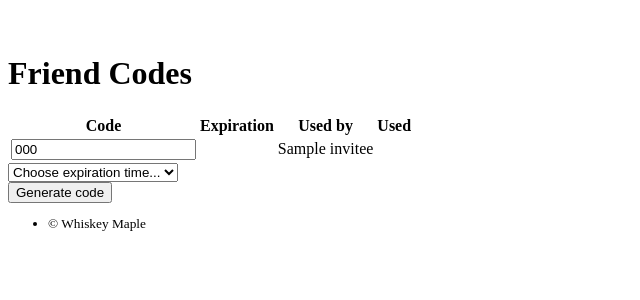
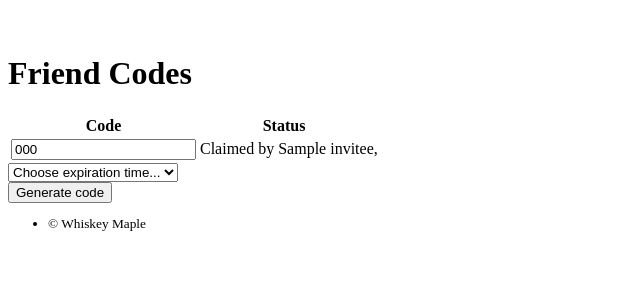
Before and after one commit to extant1/movie_knight, a Flask app: template movie_knight/templates/invite/manage.html in a window 1280 px wide. Shown: the part 60-360 px from the top of the page, without its empty margins (0-640 px from the left). Run offline with Flask 2, Linux system fonts and the light colour scheme; tables that the repository leaves empty hold one stand-in row (values such as "Sample post"); the template is opened without the code that fills it: values that come from a table or form of the project are taken from there, most other values are stand-ins (such as "Sample title", 1, 10 or a date in 2020); parts of the project's set-up code (start-up, migrations or seed data) failed here and were passed over; some libraries are stand-ins or nearby versions.

Commit message:
-cleanup unused code -simplify manage code list verbosity -check invalidate for owner or admin -add expired check to invitation model -fix expired status

```diff
--- a/movie_knight/templates/invite/manage.html
+++ b/movie_knight/templates/invite/manage.html
@@ -4,11 +4,16 @@
         <h1>Friend Codes</h1>
         <table class="table">
             <thead class="thead-dark">
+{#            <tr>#}
+{#                <th scope="col">Code</th>#}
+{#                <th scope="col">Expiration</th>#}
+{#                <th scope="col">Used by</th>#}
+{#                <th scope="col">Used</th>#}
+{#                <th></th>#}
+{#            </tr>#}
             <tr>
-                <th scope="col">Code</th>
-                <th scope="col">Expiration</th>
-                <th scope="col">Used by</th>
-                <th scope="col">Used</th>
+                <th>Code</th>
+                <th>Status</th>
                 <th></th>
             </tr>
             </thead>
@@ -41,17 +46,17 @@
                             {% endif %}
                         </div>
                     </td>
+                    {# used, expired, valid #}
                     {% if invite.invitee_id %}
-                        <td></td>
-                        <td>{{ invite.invitee.get_name }}</td>
-                        <td>{{ moment(invite.used_on).fromTime(now) }}</td>
-                    {% else %}
-                        <td colspan="3">{{ moment(invite.expires).fromTime(now) }}</td>
+                        <td colspan="2">Claimed by {{ invite.invitee.get_name }}, {{ moment(invite.used_on).fromTime(now) }}</td>
+                    {% elif invite.expired() %}
+                        <td colspan="2">Expired {{ moment(invite.expires).fromTime(now) }}</td>
+                    {% else  %}
+                        <td>Expires {{ moment(invite.expires).fromTime(now) }}</td>
                     {% endif %}
+                    {# Invalidate #}
                     {% if invite.valid() %}
-                        <td><a href="{{ url_for('invite.invalidate', invitation_id=invite.id) }}"><i class="fas fa-2x fa-times-circle text-danger"></i></a></td>
-                    {% else %}
-                        <td></td>
+                        <td><a href="{{ url_for('invite.invalidate', invitation_id=invite.id) }}" alt="Expire"><i class="fas fa-2x fa-times-circle text-danger"></i></a></td>
                     {% endif %}
                 </tr>
             {% endfor %}
--- a/movie_knight/templates/public/settings.html
+++ b/movie_knight/templates/public/settings.html
@@ -2,7 +2,6 @@
 {% block content %}
     <div class="container">
         <form action="{{ url_for('public.settings') }}" method="post">
-            {#            <input type="hidden" name="csrf_token" value="{{ csrf_token() }}"/>#}
             {{ form.csrf_token }}
             <div class="form-group">
                 <label for="formGroupExampleInput">Change your nickname</label>
```
Also changed, not shown: movie_knight/invitation/models.py (+9 -4 lines), movie_knight/invitation/views.py (+7 -2 lines).
